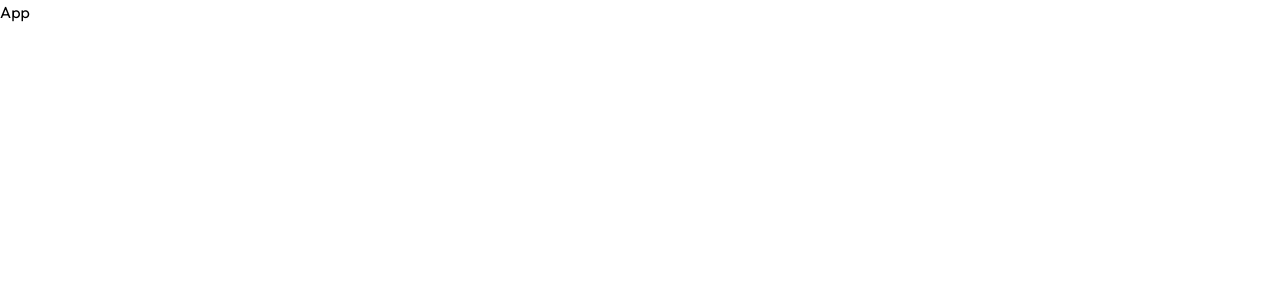
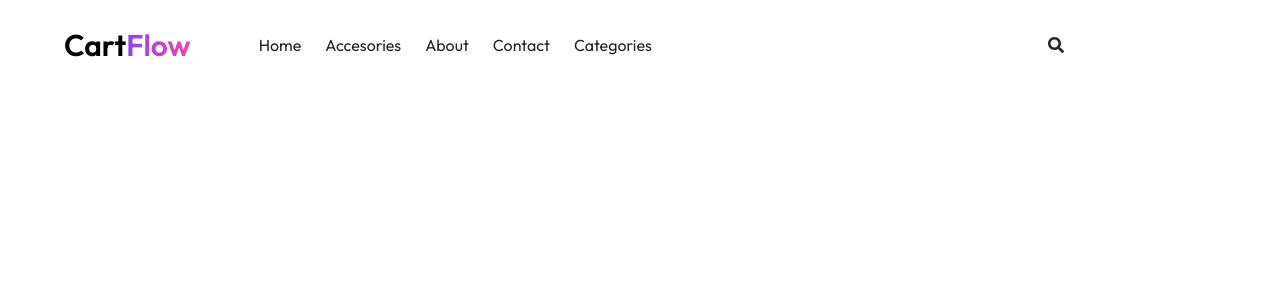
Before and after one commit to AaserEslam/CartFlow-Store, a React (Vite) app: page / in a window 1280 px wide. Shown: the top 300 px of the page. Built offline with nearby package versions, Linux system fonts and the light colour scheme.

Commit message:
Styled The Header

```diff
--- a/src/App.jsx
+++ b/src/App.jsx
@@ -1,8 +1,11 @@
 import React from 'react'
+import Header from './Components/Header/Header'
 
 const App = () => {
   return (
-    <div className=''>App</div>
+    <div className="min-h-screen w-full dark:bg-gray-800 transition-all duration-300">
+        <Header/>
+    </div>
   )
 }
 
--- /dev/null
+++ b/src/Components/Header/Header.jsx
@@ -0,0 +1,103 @@
+import React, { useEffect, useState } from "react";
+import { BiMenu } from "react-icons/bi";
+import { FaSearch } from "react-icons/fa";
+import { Link } from "react-router-dom";
+import Light from "../../Images/Light.png";
+import Dark from "../../Images/Dark.png";
+
+const Header = () => {
+  const [theme, setTheme] = useState(localStorage.getItem("theme"));
+  const [isMenuOpen , setIsMenuOpen] = useState(false);
+
+
+  const element = document.documentElement;
+
+  useEffect(() => {
+    localStorage.setItem("theme", theme);
+    if (theme === "dark") {
+      element.classList.add("dark");
+    } else {
+      element.classList.remove("dark");
+    }
+  });
+
+  const Links = [
+    {
+      Name: "Home",
+      Link: "/Home",
+    },
+    {
+      Name: "Accesories",
+      Link: "/Accesories",
+    },
+    {
+      Name: "About",
+      Link: "/About",
+    },
+    {
+      Name: "Contact",
+      Link: "/Contact",
+    },
+    {
+      Name: "Categories",
+      Link: "/Categories",
+    },
+  ];
+
+  return (
+    <header className=" transition-all duration-300 w-[90%] mx-auto">
+        <div className="pt-6 flex max-md:justify-between items-center gap-4 md:gap-15">
+          <div>
+            <Link to="/"><h2 className="text-lg md:text-3xl font-semibold dark:text-white">Cart<span className="bg-linear-to-r from-primary to-secondry bg-clip-text text-transparent">Flow</span></h2></Link>
+          </div>
+                  <div className="md:hidden ml-4 md:ml-0 w-70 md:w-90 relative md:group">
+          <form action="" className="flex items-center  ">
+            <input type="text" placeholder="Search ... " className="outline-0 border dark:text-white border-[#222] dark:border-gray-300 dark:placeholder-white rounded-full px-4 py-2 md:w-0 md:group-hover:w-full md:opacity-0 md:group-hover:opacity-100 transition-all duration-300"/>
+            <FaSearch className="text-text dark:text-white hover:text-secondry transition-all duration-300 cursor-pointer absolute left-53 md:left-full md:-translate-x-8"/>
+          </form>
+        </div>
+          <nav className="max-md:relative transition-all duration-300">
+            <BiMenu onClick={() => setIsMenuOpen(!isMenuOpen)} className="md:hidden text-2xl text-text dark:text-white z-50 cursor-pointer transition-all duration-300 ease-in-out"/>
+            <ul className={`${isMenuOpen ? 'flex' : 'hidden'} max-md:bg-linear-to-b  from-primary to-secondry max-md:border border-primary rounded-lg max-md:mt-4 p-2 max-md:absolute -left-7 z-50 md:flex flex-col md:flex-row items-center justify-between gap-6 max-md:transition-all duration-300`}>
+                {Links.map((item , key) => (
+                  <Link className="text-text dark:text-white font-normal max-md:flex items-center justify-center max-md:hover:text-white max-md:text-sm max-md:dark:hover:text-text max-md:p-2 md:text-md hover:text-primary transtion-all duration-300" key={key} to={item.Link}>{item.Name}</Link>
+                ))}
+            </ul>
+          </nav>
+        <div className="hidden md:block w-90 relative group">
+          <form action="" className="flex items-center  ">
+            <input type="text" placeholder="Search ... " className="outline-0 border dark:text-white dark:placeholder-white border-[#222] dark:border-gray-300 rounded-full px-4 py-2 w-0 group-hover:w-full opacity-0 group-hover:opacity-100 transition-all duration-300"/>
+            <FaSearch className="text-text dark:text-white hover:text-secondry transition-all duration-300 cursor-pointer absolute left-full -translate-x-8"/>
+          </form>
+        </div>
+                <div className="md:h-10 flex items-center">
+                  {theme === "dark" ? (
+                    <img src={Light} alt="Light" className={`md:w-full h-8 w-15 md:h-12 cursor-pointer transition-all duration-300 ${theme === "dark" ? 'opacity-100' : 'opacity-0'}`} onClick={() => setTheme(theme === "light" ? "dark" : "light")}/>
+                  ) : (
+                    <img src={Dark} alt="dark" className={`md:w-full h-8 w-15 md:h-12 cursor-pointer transition-all duration-300 ${theme === "light" ? 'opacity-100' : 'opacity-0'}`} onClick={() => setTheme(theme === "dark" ? "light" : "dark")}/>
+                  )}
+                </div>
+        </div>
+    </header>
+  );
+};
+
+export default Header;
+
+{/* <div className="max-md:hidden w-15 ">
+  {theme === "dark" ? (
+    <img
+      onClick={() => setTheme(theme === "dark" ? "light" : "dark")}
+      src={Light}
+      alt="Light"
+      className={`w-12 cursor-pointer transition-all duration-300 ${theme === "light" ? "opacity-0" : "opacity-100"}`}
+    />
+  ) : (
+    <img
+      src={Dark}
+      alt="Dark"
+      onClick={() => setTheme(theme === "light" ? "dark" : "light")}
+      className={`w-12 cursor-pointer transition-all duration-300 ${theme === "dark" ? "opacity-0" : "opacity-100"}`}
+    />
+  )}
+</div> */}
--- a/src/index.css
+++ b/src/index.css
@@ -11,4 +11,5 @@
 @theme{
   --color-primary:#8b40ed;
   --color-secondry:#ed40b1;
+  --color-text:#242424;
 }
```
Also changed, not shown: src/Images/Dark.png (added), src/Images/Light.png (added).
